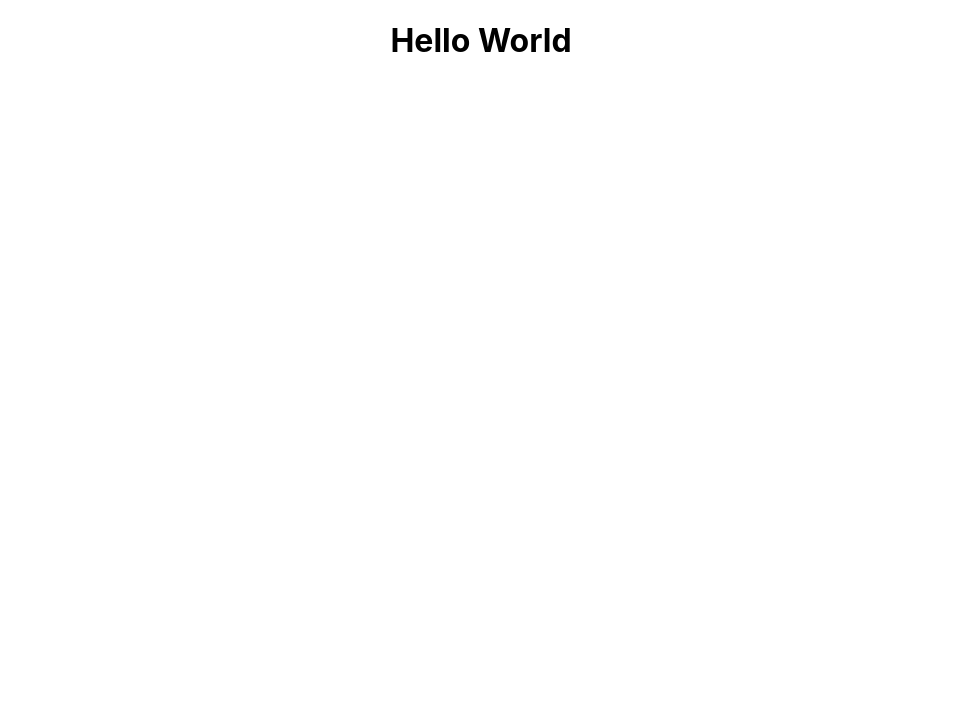
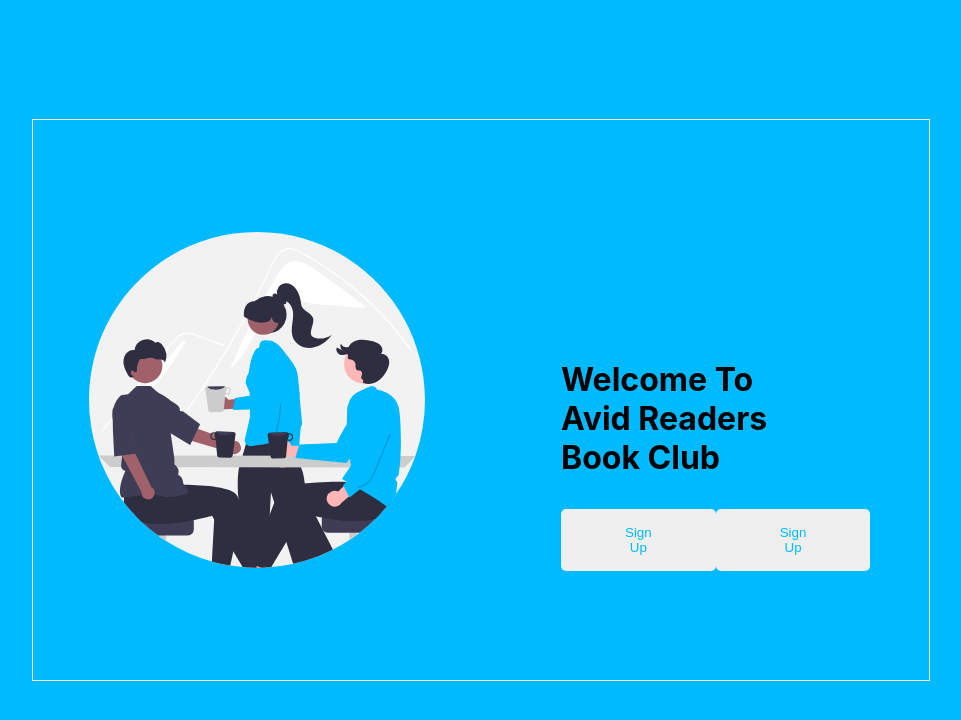
Before and after one commit to cnova305/book-club-react, a React (Create React App) app: page / in a window 1280 px wide. Shown: the top 720 px of the page, without its empty margins (159-1120 px from the left). Built offline with nearby package versions, Linux system fonts and the light colour scheme.

Commit message:
Home Page Design

```diff
--- a/src/App.css
+++ b/src/App.css
@@ -1,38 +1,4 @@
 .App {
-  text-align: center;
+    width: 100vw;
+    height: 100vh;
 }
-
-.App-logo {
-  height: 40vmin;
-  pointer-events: none;
-}
-
-@media (prefers-reduced-motion: no-preference) {
-  .App-logo {
-    animation: App-logo-spin infinite 20s linear;
-  }
-}
-
-.App-header {
-  background-color: #282c34;
-  min-height: 100vh;
-  display: flex;
-  flex-direction: column;
-  align-items: center;
-  justify-content: center;
-  font-size: calc(10px + 2vmin);
-  color: white;
-}
-
-.App-link {
-  color: #61dafb;
-}
-
-@keyframes App-logo-spin {
-  from {
-    transform: rotate(0deg);
-  }
-  to {
-    transform: rotate(360deg);
-  }
-}
--- a/src/App.tsx
+++ b/src/App.tsx
@@ -1,10 +1,13 @@
 import React from 'react';
 import './App.css';
+
+// Importing Pages
+import Home from './pages/Home/Home'
 
 function App() {
   return (
     <div className="App">
-      <h1>Hello World</h1>
+      <Home />
     </div>
   );
 }
--- /dev/null
+++ b/src/pages/Home/Home.css
@@ -0,0 +1,53 @@
+.pageContainer {
+    width: 100%;
+    height: 100%;
+    background: #00BAFF;
+    display: flex;
+    justify-content: center;
+    align-items: center;
+}
+
+.contentContainer {
+    width: 70%;
+    height: 70%;
+    border: 1px solid white;
+    display: flex;
+    flex-direction: row;
+}
+
+.homeImageContainer {
+    width: 50%;
+    height: 100%;
+    display: flex;
+    justify-content: center;
+    align-items: center;
+}
+
+.homeImageContainer img {
+    width: 75%;
+}
+
+.homeTitleContainer {
+    width: 50%;
+    height: 100%;
+    /* border: 1px solid white; */
+}
+
+.homeTitleContainer h1 {
+    max-width: 250px;
+    margin: 15rem 0 0 5rem;
+}
+
+.homeButtonsContainer {
+    margin: 2rem 8rem 0 5rem;
+    display: flex;
+    justify-content: space-between;
+}
+
+.homeButtonsContainer button {
+    color: #00BAFF;
+    border: none;
+    outline: none;
+    padding: 1rem 4rem;
+    border-radius: 5px
+}
--- /dev/null
+++ b/src/pages/Home/Home.tsx
@@ -0,0 +1,29 @@
+import React from 'react';
+
+import './Home.css'
+
+import homeImage from '../../assets/Home.svg'
+
+const Home = () => {
+  return (
+      <>
+        <div className='pageContainer'>
+            <div className='contentContainer'>
+                <div className='homeImageContainer'>
+                    <img src={homeImage} alt='home' />
+                </div>
+                <div className='homeTitleContainer'>
+                    <h1>Welcome To Avid Readers Book Club</h1>
+                    <div className='homeButtonsContainer'>
+                        <button>Sign Up</button>
+                        <button>Sign Up</button>
+                    </div>
+                </div>
+            </div>
+        </div>
+      </>
+
+  )
+}
+
+export default Home
```
Also changed, not shown: src/assets/Auth.svg (added), src/assets/Home.svg (added).
